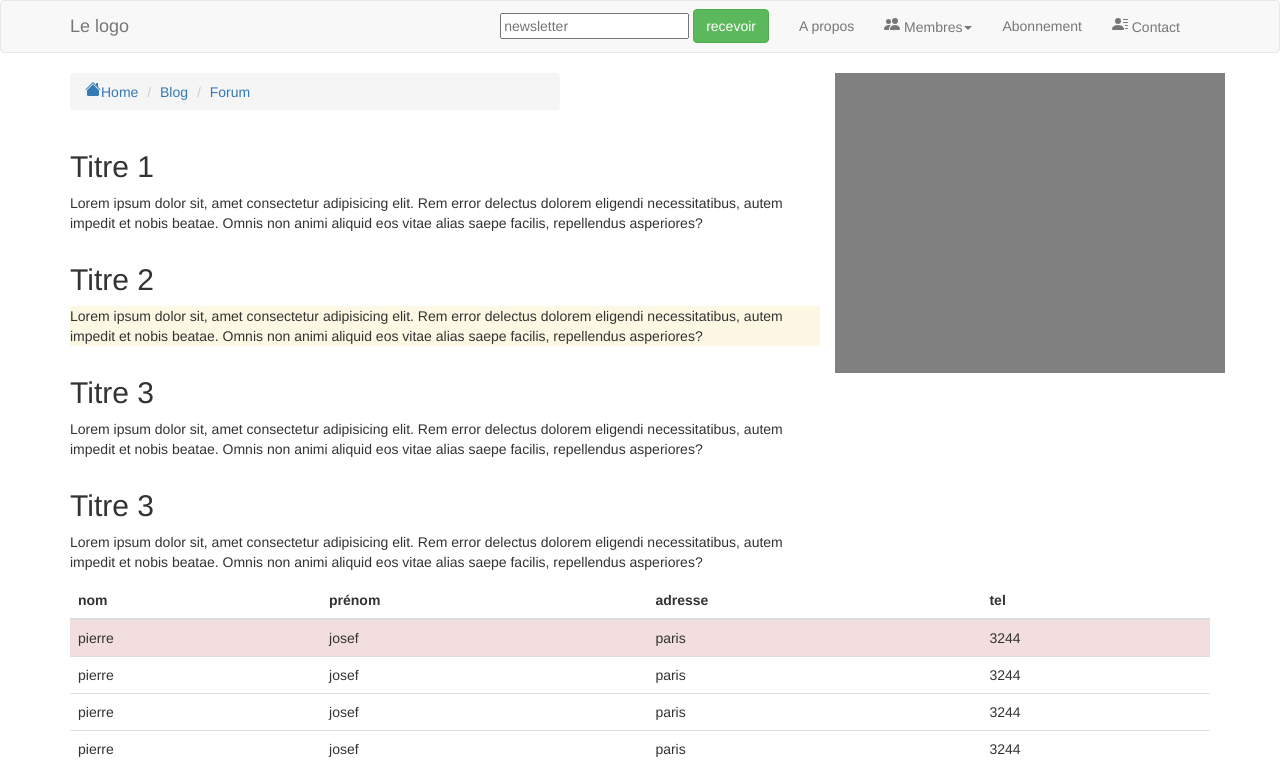
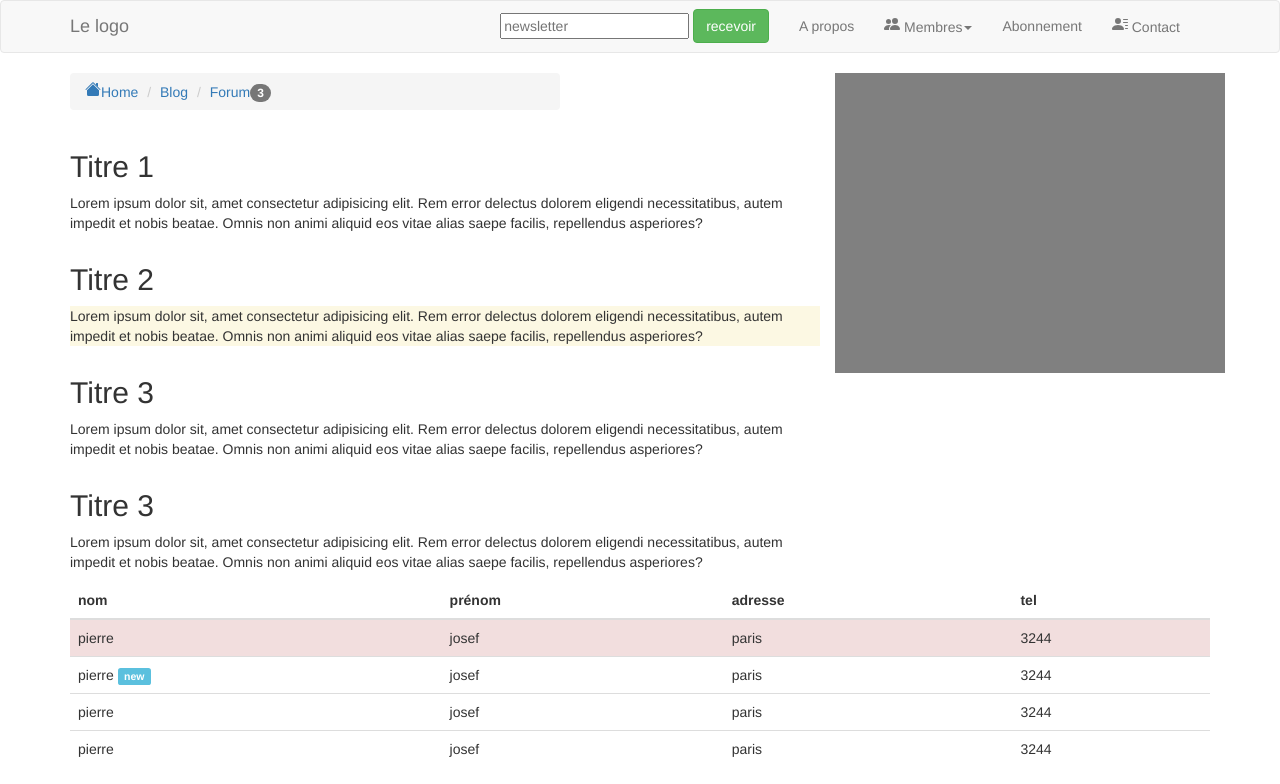
Before and after one commit to FAITH-ORAN/exercices-Bootstrap, a plain HTML site: page index.html in a window 1280 px wide. Shown: the top 784 px of the page. Drawn offline with Linux system fonts and the light colour scheme.

Commit message:
ajout label et badge

```diff
--- a/index.html
+++ b/index.html
@@ -58,7 +58,7 @@
                             <path fill-rule="evenodd" d="M7.293 1.5a1 1 0 0 1 1.414 0l6.647 6.646a.5.5 0 0 1-.708.708L8 2.207 1.354 8.854a.5.5 0 1 1-.708-.708L7.293 1.5z"/>
                           </svg>Home</a></li>
                         <li><a href="#">Blog</a></li>
-                        <li><a href="#">Forum</a></li>
+                        <li><a href="#">Forum<span class="badge">3</span></a></li>
                      </ol>
                  </div> <!--fermeture filariane-->
                   <div class="col-md-12">
@@ -101,7 +101,7 @@
                             <td>3244</td>
                         </tr>
                         <tr>
-                            <td>pierre</td>
+                            <td>pierre <span class="label label-info ">new</span></td>
                             <td>josef</td>
                             <td>paris</td>
                             <td>3244</td>
```
